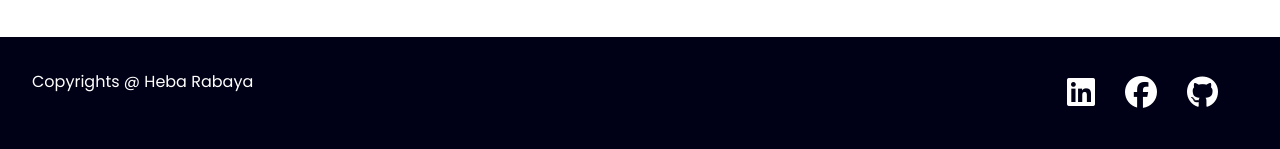
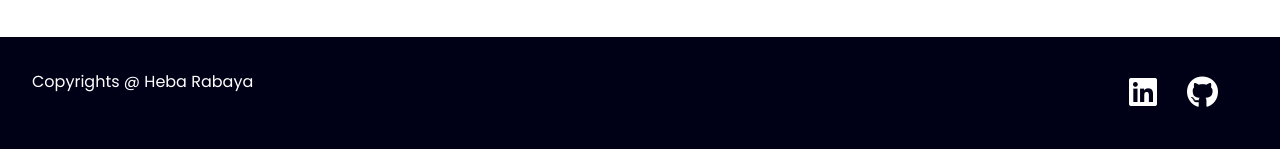
Before and after one commit to HebaRabaya/MY-PORTFOLIO-React, a React (Create React App) app: page / in a window 1280 px wide. Shown: the part 5026-5175 px from the top of the page. Built offline with nearby package versions, Linux system fonts and the light colour scheme.

Commit message:
Update index.js

```diff
--- a/src/components/Footer/index.js
+++ b/src/components/Footer/index.js
@@ -10,9 +10,7 @@ export default function Footer() {
         <a href="https://linkedin.com/in/heba-rabaya-a5ba03332" target="_blank" rel="noreferrer">
           <i className="fa-brands fa-linkedin"></i>
         </a>
-        <a href="https://www.facebook.com/share/1CNQbehdNN/" target="_blank" rel="noreferrer">
-          <i className="fa-brands fa-facebook"></i>
-        </a>
+
         <a href="https://github.com/HebaRabaya" target="_blank" rel="noreferrer">
           <i className="fa-brands fa-github"></i>
         </a>
```
